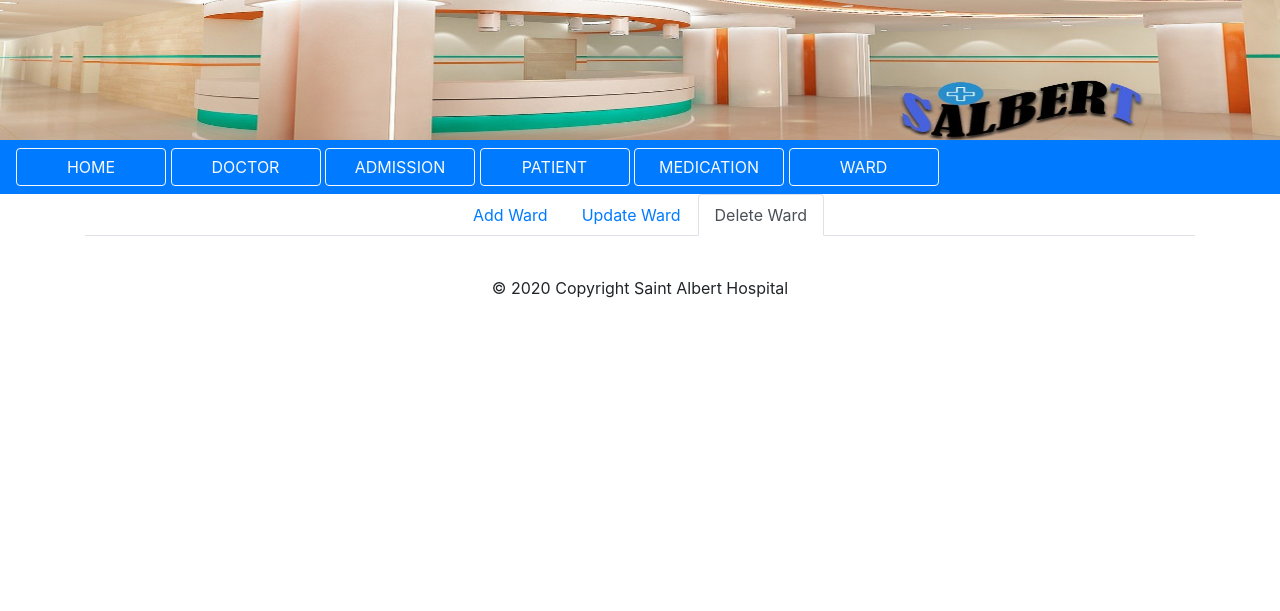
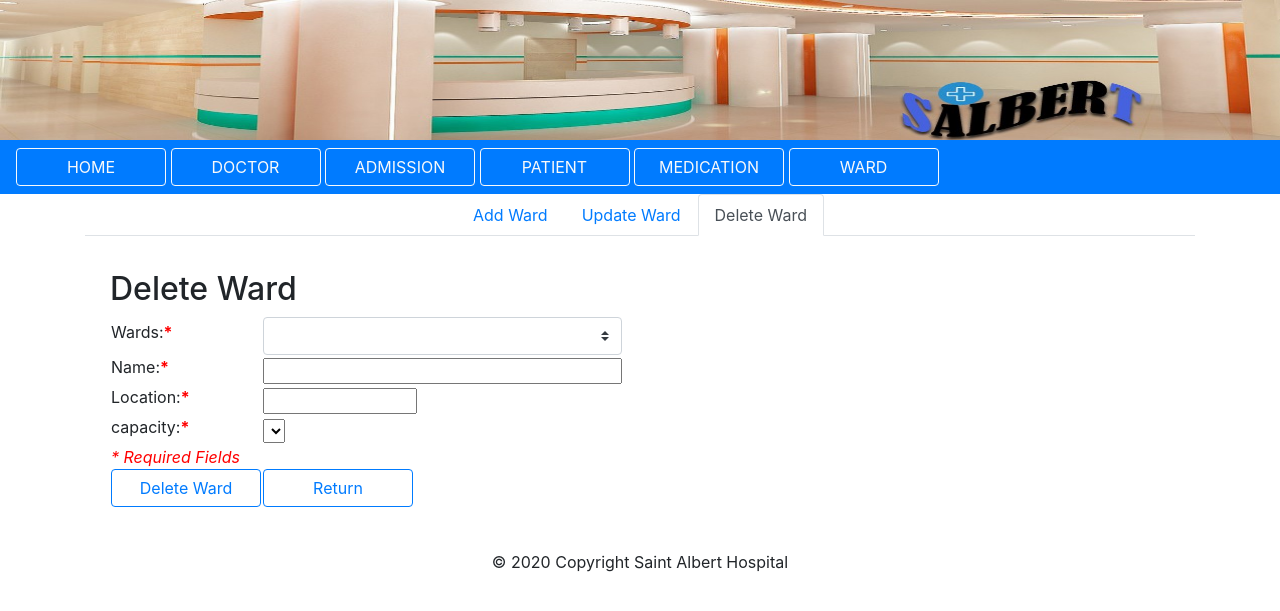
Before and after one commit to Micahgard/projectDevelopment, a PHP site: page /pages/allWard.php in a window 1280 px wide, after a click on "Delete Ward". Shown: the top 611 px of the page. Run offline with PHP 8.4, Linux system fonts and the light colour scheme; lists and menus that the app fills with data are empty.

Commit message:
deleteward

```diff
--- a/pages/allWard.php
+++ b/pages/allWard.php
@@ -54,7 +54,66 @@
 
     </div>
     <div id="deleteWard" class="container tab-pane fade"><br>
+        <script>
+            $.ajax({
+                type: 'GET',
+                url: "../api/apiAllWard.php",
+                dataType: "JSON",
+                success: function (data) {
+                    let i = 0;
+                    while (i < data.length){
+                        $("#getDeleteWards").append("<option value='" + data[i].id + "'>" + data[i].id + " " + data[i].firstname + " " + data[i].lastname + "</option>");
+                        i = i + 1;
+                    }
+                    $("#deleteCapacity").append("<option value='" + data[i].id + "'>" + data[i].id + " " + data[i].capacity + "</option>");
+                    $("#getDeleteWards").change(function() {
+                        var i = 0;
+                        while (i < data.length) {
+                            if (data[i].id == $("#getDeleteWards").val()) {
+                                $("#deleteName").val(data[i].name);
+                                $("#deleteLocation").val(data[i].location);
+                                $("#deleteCapacity").val(data[i].capacity);
+                            }
+                            i++;
+                        }
+                    });
+                },
+                error: function () {
+                    alert("Not connected");
+                }
+            });
+        </script>
+        <form action="../api/apiDeleteWard.php" method="get">
+            <h2>Delete Ward</h2>
+            <table>
+                <tr>
+                    <td><label>Wards:<b class="red">*</b> </label></td>
+                    <td><select id="getDeleteWards" name="id" class="custom-select">
+                            <option></option>
+                        </select></td>
+                </tr>
+                <tr>
+                    <td><label>Name:<b class="red">*</b> </label></td>
+                    <td><input type="text" id="deleteName" name="deleteName" size="30" required></td>
+                </tr>
+                <tr>
+                    <td><label>Location:<b class="red">*</b> </label></td>
+                    <td><input type="text" id="deleteLocation" name="deleteLocation" size="10" required></td>
+                </tr>
 
+                <tr>
+                    <td><label>capacity:<b class="red">*</b> </label></td>
+                    <td><select name="capacity" id="deleteCapacity">
+                        </select>
+                    </td>
+                </tr>
+                <tr><td><i class="red">* Required Fields</i></td></tr>
+                <tr>
+                    <td><input class="btn btn-outline-primary" type="submit" value="Delete Ward"/></td>
+                    <td><a href="../api/apiLogin.php"><input class="btn btn-outline-primary" type="button" value="Return"></a></td>
+                </tr>
+            </table>
+        </form>
     </div>
 </div>
 
```
